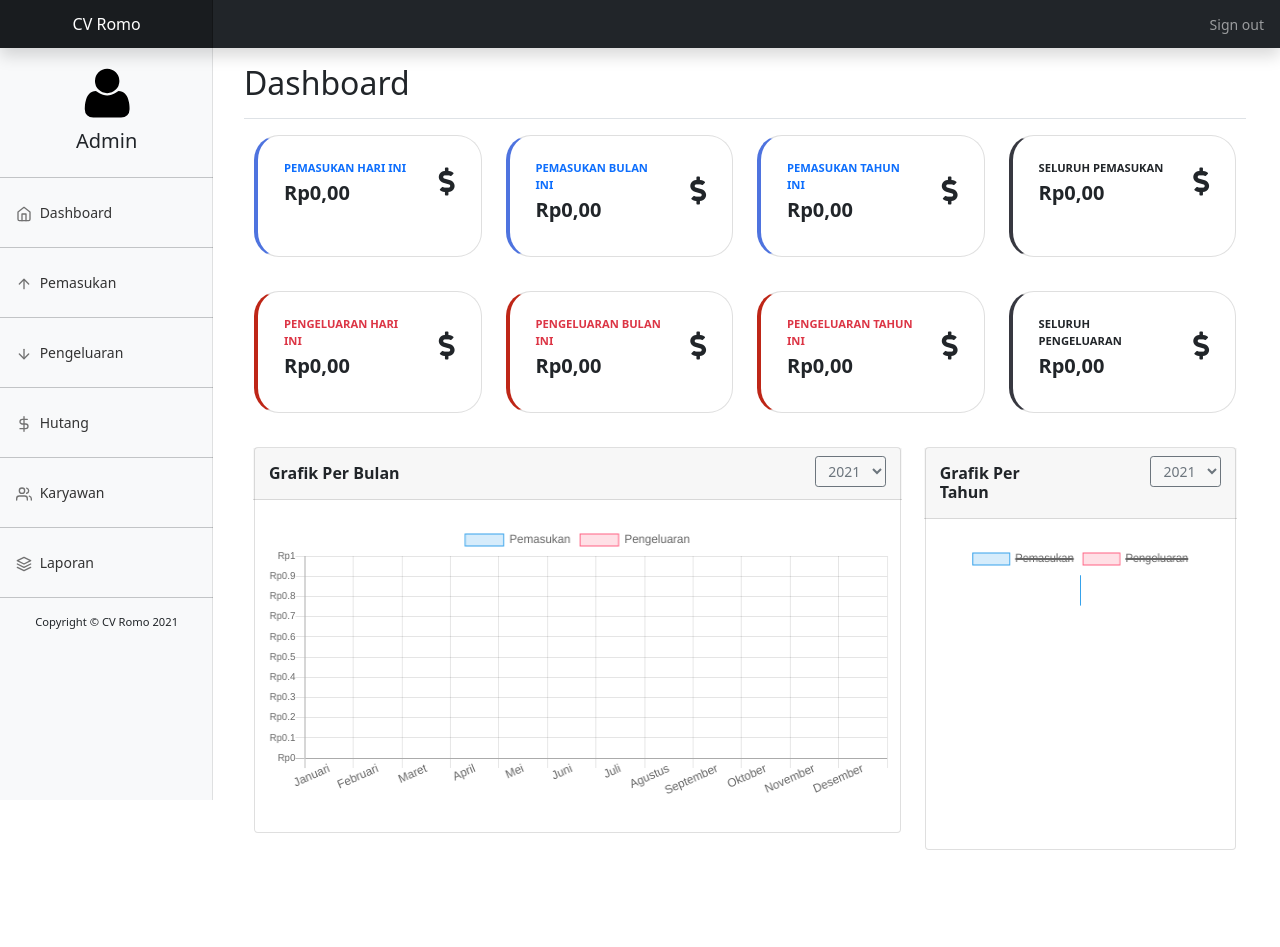
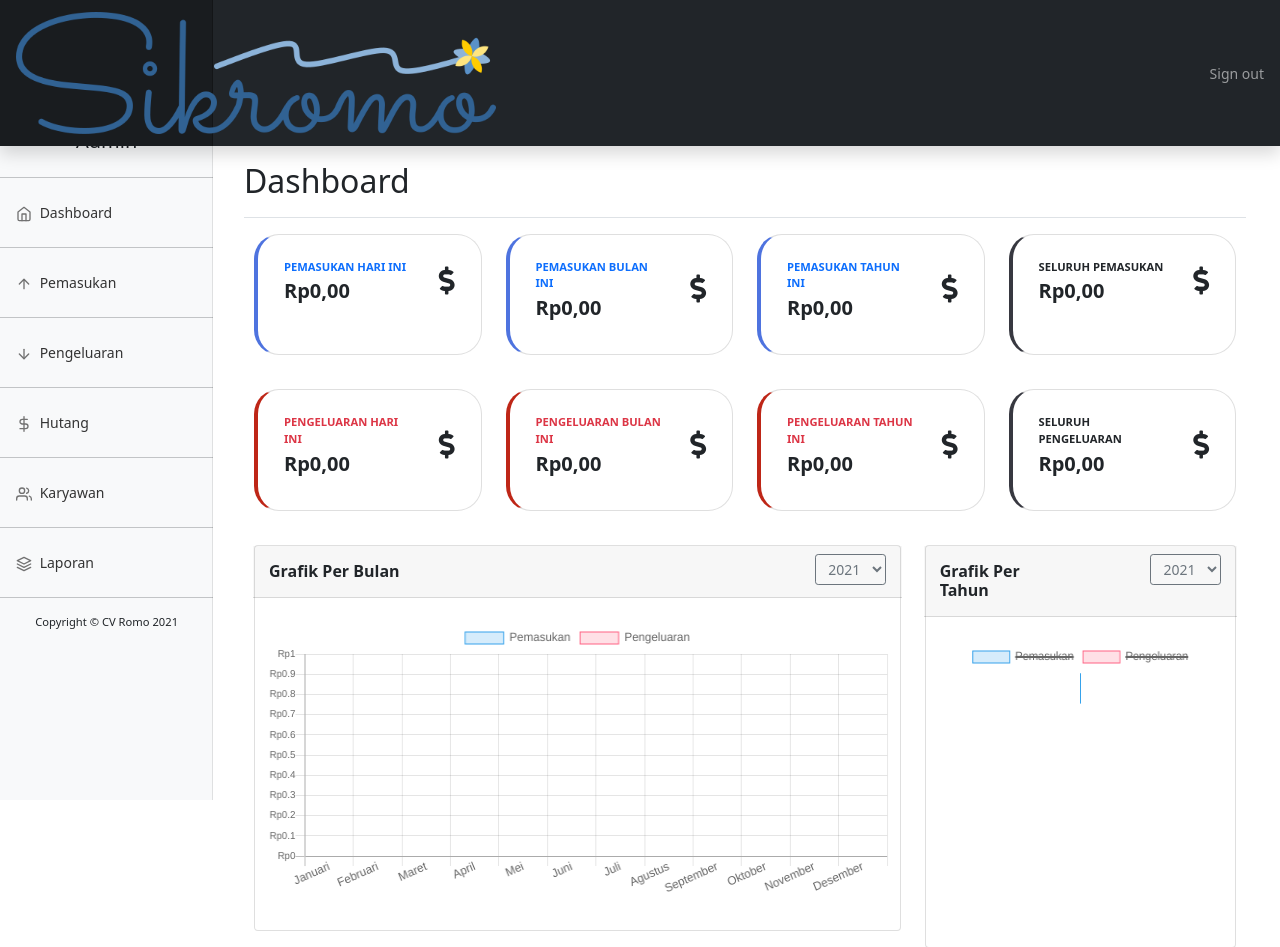
Before and after one commit to faishaldev/ci4-sikromo, a CodeIgniter 4 app: template app/Views/dashboard/index.php in a window 1280 px wide. Shown: the top 947 px of the page. Before the commit the page ends 850 px from the top, so only its background shows below. Run offline with PHP 8.4 and a stand-in for CodeIgniter, Linux system fonts and the light colour scheme; the template is opened without the code that fills it, so the values that code supplies are empty; some libraries are stand-ins or nearby versions.

Commit message:
add nav logo

```diff
--- a/app/Views/layout/navbar.php
+++ b/app/Views/layout/navbar.php
@@ -2,7 +2,9 @@
 <header class="navbar navbar-dark sticky-top bg-dark flex-md-nowrap p-0 shadow">
 
     <!-- Judul -->
-    <a class="navbar-brand col-md-3 col-lg-2 me-0 px-3 text-center" href="/">CV Romo</a>
+    <a class="navbar-brand col-md-3 col-lg-2 me-0 px-3 text-center" href="/">
+        <img width=480 src="public/logo/Sikromo_logo.png">
+    </a>
     <!-- Akhir Judul -->
 
     <!-- Tombol Navigasi -->
```
